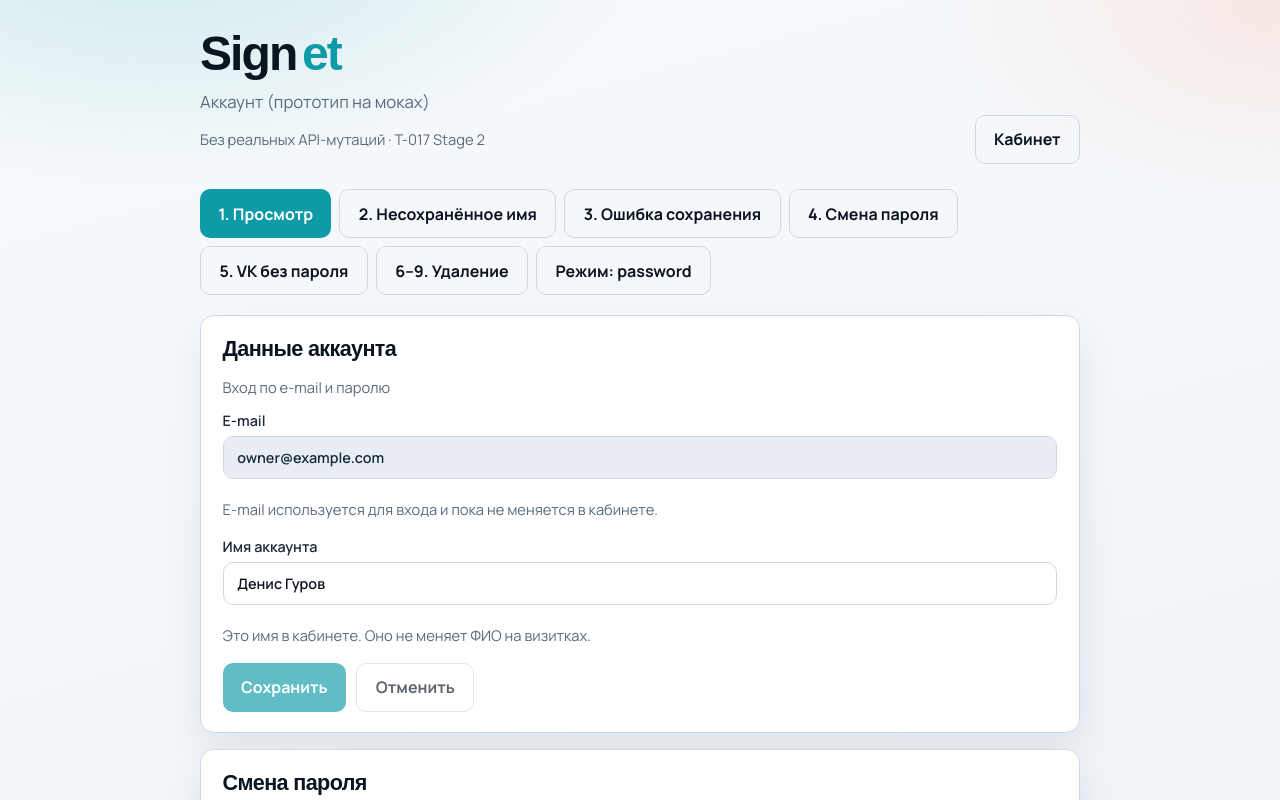
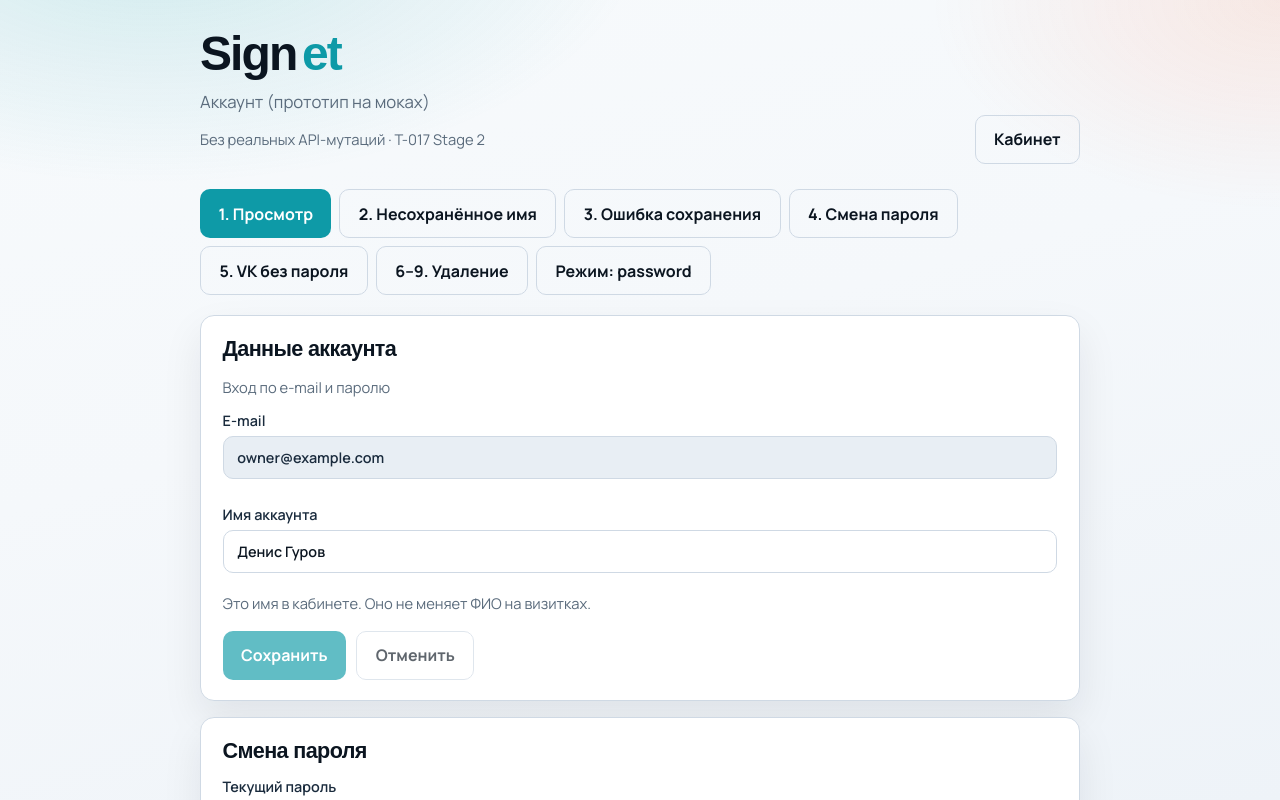
Before and after one commit to denisgurovch-hue/MyQRCards, a Next.js app in the folder apps/web/: page /prototypes/account in a window 1280 px wide. Shown: the top 800 px of the page. Built offline with nearby package versions, Linux system fonts and the light colour scheme; a web font is replaced by a local one.

Commit message:
fix(web): remove email hint from account prototype
Drop the under-field copy that email cannot be changed in cabinet.

```diff
--- a/apps/web/src/app/prototypes/account/account-prototype.tsx
+++ b/apps/web/src/app/prototypes/account/account-prototype.tsx
@@ -293,9 +293,6 @@ export function AccountPrototype() {
                 aria-readonly="true"
               />
             </label>
-            <p className="muted account-proto-hint">
-              E-mail используется для входа и пока не меняется в кабинете.
-            </p>
 
             <label>
               Имя аккаунта
```
